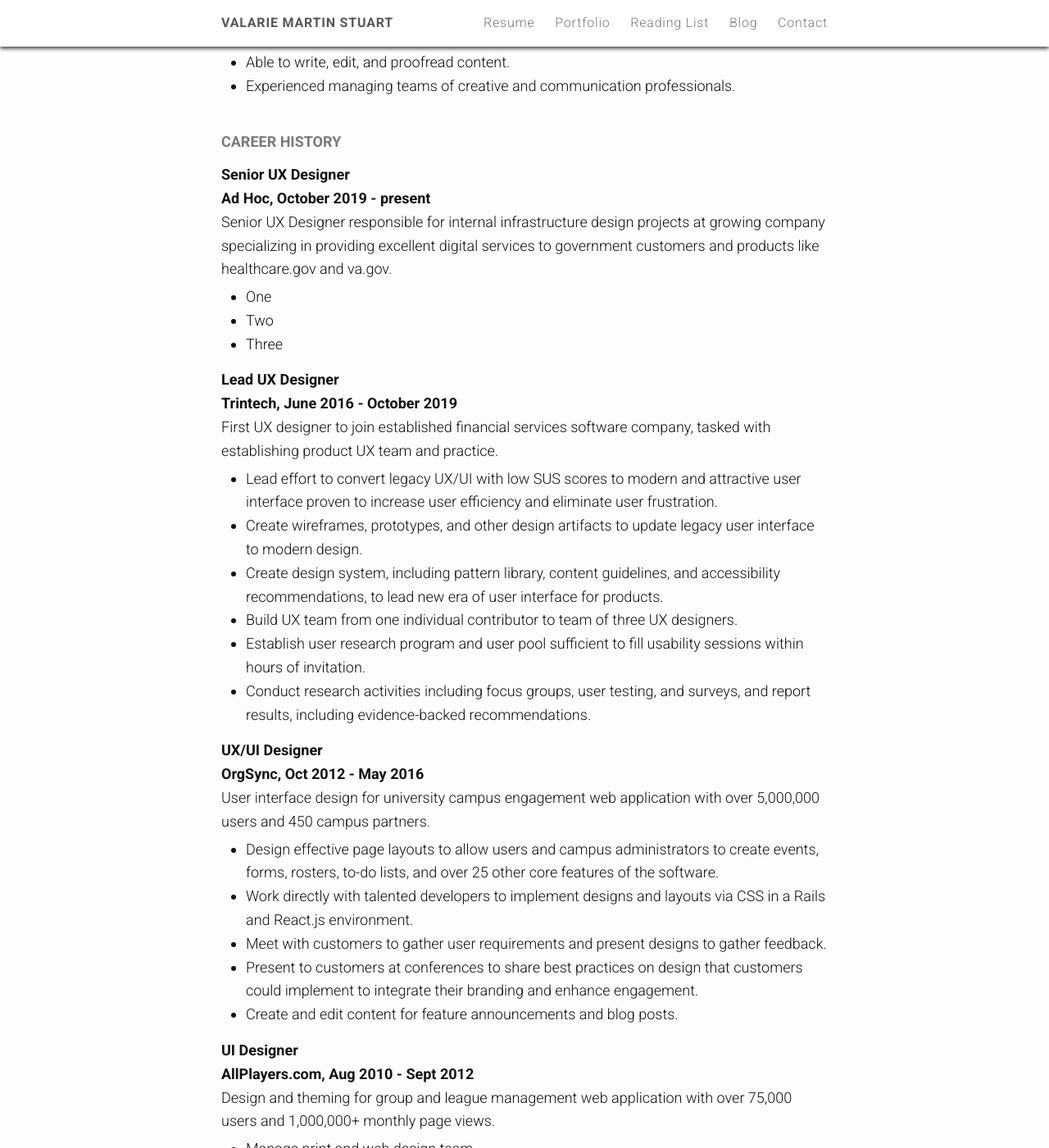
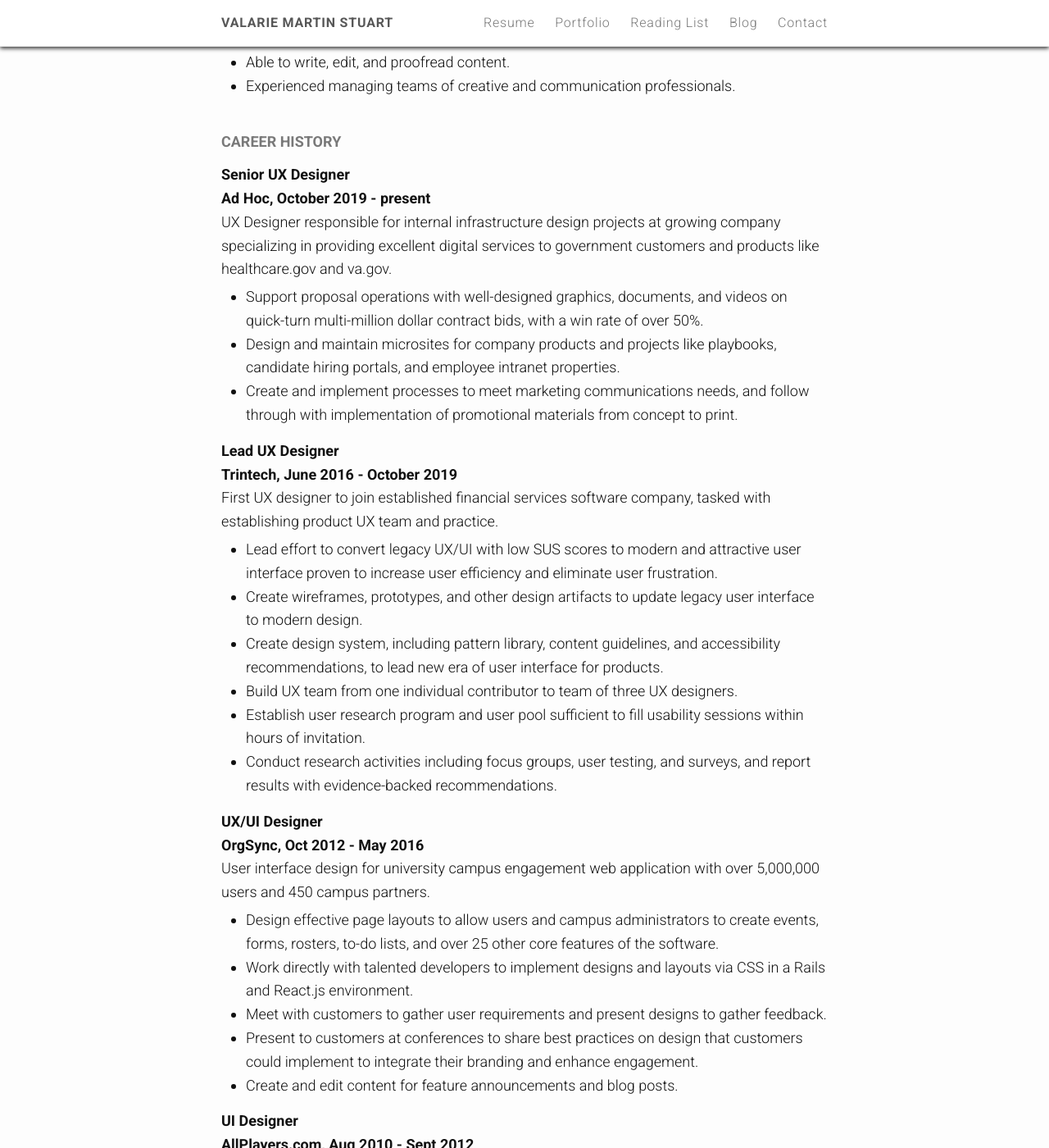
Before and after one commit to valariems/valariems.github.io, a Jekyll site: the page built from resume.md, in a window 1280 px wide and 1400 px high, scrolled down 746 px. Shown: the whole window at 82% size. Built offline with Jekyll 4.4.1, drawn with Linux system fonts in a browser that asks for light colours; nearby versions of some CDN libraries; some of the changed text lies outside the part shown.

Commit message:
Update resume.md

```diff
--- a/resume.md
+++ b/resume.md
@@ -27,11 +27,11 @@ User experience and interface design expert with over 20 years experience in des
 ## Career history
 
 ### Senior UX Designer <br />Ad Hoc,  October 2019 - present
-Senior UX Designer responsible for internal infrastructure design projects at growing company specializing in providing excellent digital services to government customers and products like healthcare.gov and va.gov.
+UX Designer responsible for internal infrastructure design projects at growing company specializing in providing excellent digital services to government customers and products like healthcare.gov and va.gov.
 
-  * One
-  * Two
-  * Three
+  * Support proposal operations with well-designed graphics, documents, and videos on quick-turn multi-million dollar contract bids, with a win rate of over 50%.
+  * Design and maintain microsites for company products and projects like playbooks, candidate hiring portals, and employee intranet properties.
+  * Create and implement processes to meet marketing communications needs, and follow through with implementation of promotional materials from concept to print.
 
 ### Lead UX Designer <br />Trintech,  June 2016 - October 2019
 First UX designer to join established financial services software company, tasked with establishing product UX team and practice.
@@ -41,7 +41,7 @@ First UX designer to join established financial services software company, taske
   * Create design system, including pattern library, content guidelines, and accessibility recommendations, to lead new era of user interface for products.
   * Build UX team from one individual contributor to team of three UX designers.
   * Establish user research program and user pool sufficient to fill usability sessions within hours of invitation.
-  * Conduct research activities including focus groups, user testing, and surveys, and report results, including evidence-backed recommendations.
+  * Conduct research activities including focus groups, user testing, and surveys, and report results with evidence-backed recommendations.
 
 
 ### UX/UI Designer <br />OrgSync, Oct 2012 - May 2016
```
Also changed, not shown: other parts of resume.md (+5 -3 lines).
